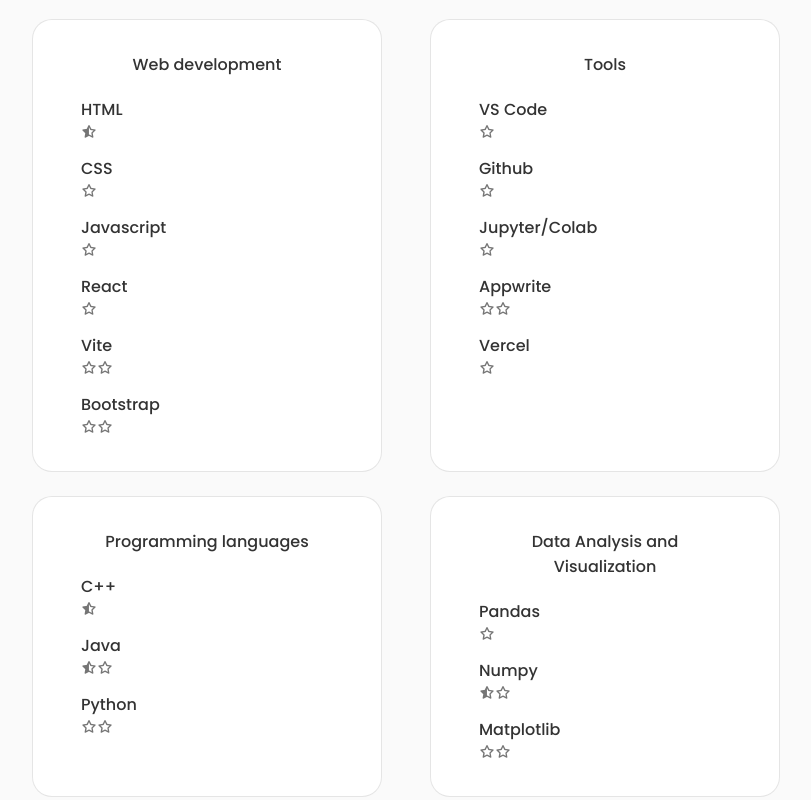
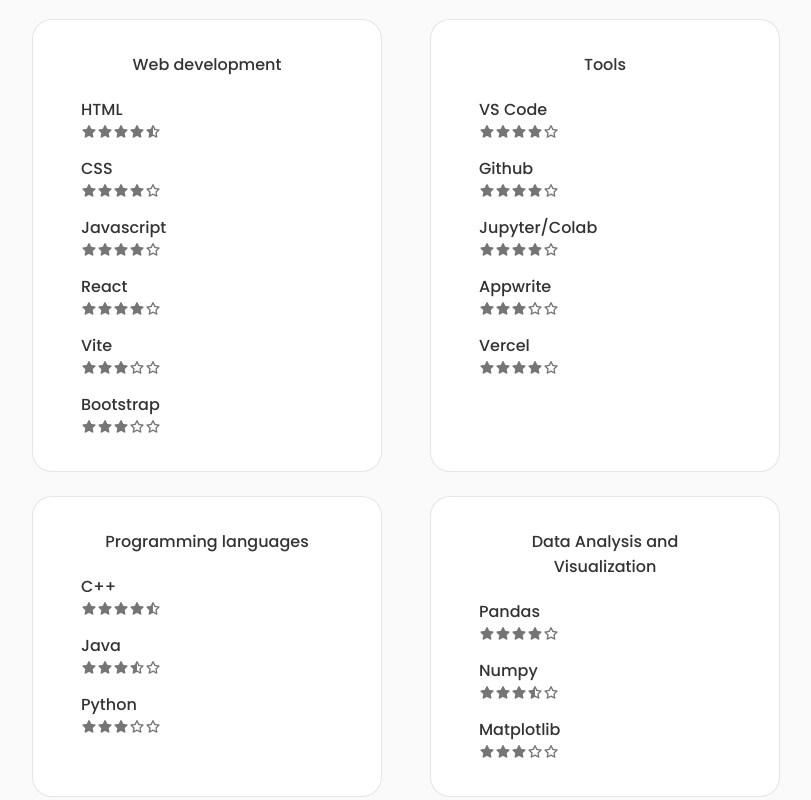
Before and after one commit to shubhamkumar755/my-portfolio-react, a React (Create React App) app: page / in a window 1280 px wide. Shown: the part 1540-2340 px from the top of the page, without its empty margins (234-1045 px from the left). Built offline with nearby package versions, Linux system fonts and the light colour scheme.

Commit message:
Update Skills.jsx

```diff
--- a/src/components/skills/Skills.jsx
+++ b/src/components/skills/Skills.jsx
@@ -24,10 +24,10 @@
                 <i className='bx bx-badge-check'></i>
                 <div>
                   <h3 className="skills__name">HTML</h3>
-                  <i className="uim uim-star"></i>
-                  <i className="uim uim-star"></i>
-                  <i className="uim uim-star"></i>
-                  <i className="uim uim-star"></i>
+                  <i className="uis uis-star"></i>
+                  <i className="uis uis-star"></i>
+                  <i className="uis uis-star"></i>
+                  <i className="uis uis-star"></i>
                   <i className="uis uis-star-half-alt"></i>
                 </div>
               </div>
@@ -36,10 +36,10 @@
                 <i className='bx bx-badge-check'></i>
                 <div>
                   <h3 className="skills__name">CSS</h3>
-                  <i className="uim uim-star"></i>
-                  <i className="uim uim-star"></i>
-                  <i className="uim uim-star"></i>
-                  <i className="uim uim-star"></i>
+                  <i className="uis uis-star"></i>
+                  <i className="uis uis-star"></i>
+                  <i className="uis uis-star"></i>
+                  <i className="uis uis-star"></i>
                   <i className="uil uil-favorite"></i>
                 </div>
               </div>
@@ -48,10 +48,10 @@
                 <i className='bx bx-badge-check'></i>
                 <div>
                   <h3 className="skills__name">Javascript</h3>
-                  <i className="uim uim-star"></i>
-                  <i className="uim uim-star"></i>
-                  <i className="uim uim-star"></i>
-                  <i className="uim uim-star"></i>
+                  <i className="uis uis-star"></i>
+                  <i className="uis uis-star"></i>
+                  <i className="uis uis-star"></i>
+                  <i className="uis uis-star"></i>
                   <i className="uil uil-favorite"></i>
                 </div>
               </div>
@@ -60,10 +60,10 @@
                 <i className='bx bx-badge-check'></i>
                 <div>
                   <h3 className="skills__name">React</h3>
-                  <i className="uim uim-star"></i>
-                  <i className="uim uim-star"></i>
-                  <i className="uim uim-star"></i>
-                  <i className="uim uim-star"></i>
+                  <i className="uis uis-star"></i>
+                  <i className="uis uis-star"></i>
+                  <i className="uis uis-star"></i>
+                  <i className="uis uis-star"></i>
                   <i className="uil uil-favorite"></i>
                 </div>
               </div>
@@ -72,9 +72,9 @@
                 <i className='bx bx-badge-check'></i>
                 <div>
                   <h3 className="skills__name">Vite</h3>
-                  <i className="uim uim-star"></i>
-                  <i className="uim uim-star"></i>
-                  <i className="uim uim-star"></i>
+                  <i className="uis uis-star"></i>
+                  <i className="uis uis-star"></i>
+                  <i className="uis uis-star"></i>
                   <i className="uil uil-favorite"></i>
                   <i className="uil uil-favorite"></i>
                 </div>
@@ -84,9 +84,9 @@
                 <i className='bx bx-badge-check'></i>
                 <div>
                   <h3 className="skills__name">Bootstrap</h3>
-                  <i className="uim uim-star"></i>
-                  <i className="uim uim-star"></i>
-                  <i className="uim uim-star"></i>
+                  <i className="uis uis-star"></i>
+                  <i className="uis uis-star"></i>
+                  <i className="uis uis-star"></i>
                   <i className="uil uil-favorite"></i>
                   <i className="uil uil-favorite"></i>
                 </div>
@@ -108,10 +108,10 @@
                 <i className='bx bx-badge-check'></i>
                 <div>
                   <h3 className="skills__name">VS Code</h3>
-                  <i className="uim uim-star"></i>
-                  <i className="uim uim-star"></i>
-                  <i className="uim uim-star"></i>
-                  <i className="uim uim-star"></i>
+                  <i className="uis uis-star"></i>
+                  <i className="uis uis-star"></i>
+                  <i className="uis uis-star"></i>
+                  <i className="uis uis-star"></i>
                   <i className="uil uil-favorite"></i>
                 </div>
               </div>
@@ -120,10 +120,10 @@
                 <i className='bx bx-badge-check'></i>
                 <div>
                   <h3 className="skills__name">Github</h3>
-                  <i className="uim uim-star"></i>
-                  <i className="uim uim-star"></i>
-                  <i className="uim uim-star"></i>
-                  <i className="uim uim-star"></i>
+                  <i className="uis uis-star"></i>
+                  <i className="uis uis-star"></i>
+                  <i className="uis uis-star"></i>
+                  <i className="uis uis-star"></i>
                   <i className="uil uil-favorite"></i>
                 </div>
               </div>
@@ -132,10 +132,10 @@
                 <i className='bx bx-badge-check'></i>
                 <div>
                   <h3 className="skills__name">Jupyter/Colab</h3>
-                  <i className="uim uim-star"></i>
-                  <i className="uim uim-star"></i>
-                  <i className="uim uim-star"></i>
-                  <i className="uim uim-star"></i>
+                  <i className="uis uis-star"></i>
+                  <i className="uis uis-star"></i>
+                  <i className="uis uis-star"></i>
+                  <i className="uis uis-star"></i>
                   <i className="uil uil-favorite"></i>
                 </div>
               </div>
@@ -144,9 +144,9 @@
                 <i className='bx bx-badge-check'></i>
                 <div>
                   <h3 className="skills__name">Appwrite</h3>
-                  <i className="uim uim-star"></i>
-                  <i className="uim uim-star"></i>
-                  <i className="uim uim-star"></i>
+                  <i className="uis uis-star"></i>
+                  <i className="uis uis-star"></i>
+                  <i className="uis uis-star"></i>
                   <i className="uil uil-favorite"></i>
                   <i className="uil uil-favorite"></i>
                 </div>
@@ -156,10 +156,10 @@
                 <i className='bx bx-badge-check'></i>
                 <div>
                   <h3 className="skills__name">Vercel</h3>
-                  <i className="uim uim-star"></i>
-                  <i className="uim uim-star"></i>
-                  <i className="uim uim-star"></i>
-                  <i className="uim uim-star"></i>
+                  <i className="uis uis-star"></i>
+                  <i className="uis uis-star"></i>
+                  <i className="uis uis-star"></i>
+                  <i className="uis uis-star"></i>
                   <i className="uil uil-favorite"></i>
                 </div>
               </div>
@@ -182,10 +182,10 @@
                 <i className='bx bx-badge-check'></i>
                 <div>
                   <h3 className="skills__name">C++</h3>
-                  <i className="uim uim-star"></i>
-                  <i className="uim uim-star"></i>
-                  <i className="uim uim-star"></i>
-                  <i className="uim uim-star"></i>
+                  <i className="uis uis-star"></i>
+                  <i className="uis uis-star"></i>
+                  <i className="uis uis-star"></i>
+                  <i className="uis uis-star"></i>
                   <i className="uis uis-star-half-alt"></i>
                 </div>
               </div>
@@ -194,9 +194,9 @@
                 <i className='bx bx-badge-check'></i>
                 <div>
                   <h3 className="skills__name">Java</h3>
-                  <i className="uim uim-star"></i>
-                  <i className="uim uim-star"></i>
-                  <i className="uim uim-star"></i>
+                  <i className="uis uis-star"></i>
+                  <i className="uis uis-star"></i>
+                  <i className="uis uis-star"></i>
                   <i className="uis uis-star-half-alt"></i>
                   <i className="uil uil-favorite"></i>
                 </div>
@@ -206,9 +206,9 @@
                 <i className='bx bx-badge-check'></i>
                 <div>
                   <h3 className="skills__name">Python</h3>
-                  <i className="uim uim-star"></i>
-                  <i className="uim uim-star"></i>
-                  <i className="uim uim-star"></i>
+                  <i className="uis uis-star"></i>
+                  <i className="uis uis-star"></i>
+                  <i className="uis uis-star"></i>
                   <i className="uil uil-favorite"></i>
                   <i className="uil uil-favorite"></i>
                 </div>
@@ -230,10 +230,10 @@
                 <i className='bx bx-badge-check'></i>
                 <div>
                   <h3 className="skills__name">Pandas</h3>
-                  <i className="uim uim-star"></i>
-                  <i className="uim uim-star"></i>
-                  <i className="uim uim-star"></i>
-                  <i className="uim uim-star"></i>
+                  <i className="uis uis-star"></i>
+                  <i className="uis uis-star"></i>
+                  <i className="uis uis-star"></i>
+                  <i className="uis uis-star"></i>
                   <i className="uil uil-favorite"></i>
                 </div>
               </div>
@@ -242,9 +242,9 @@
                 <i className='bx bx-badge-check'></i>
                 <div>
                   <h3 className="skills__name">Numpy</h3>
-                  <i className="uim uim-star"></i>
-                  <i className="uim uim-star"></i>
-                  <i className="uim uim-star"></i>
+                  <i className="uis uis-star"></i>
+                  <i className="uis uis-star"></i>
+                  <i className="uis uis-star"></i>
                   <i className="uis uis-star-half-alt"></i>
                   <i className="uil uil-favorite"></i>
                 </div>
@@ -254,9 +254,9 @@
                 <i className='bx bx-badge-check'></i>
                 <div>
                   <h3 className="skills__name">Matplotlib</h3>
-                  <i className="uim uim-star"></i>
-                  <i className="uim uim-star"></i>
-                  <i className="uim uim-star"></i>
+                  <i className="uis uis-star"></i>
+                  <i className="uis uis-star"></i>
+                  <i className="uis uis-star"></i>
                   <i className="uil uil-favorite"></i>
                   <i className="uil uil-favorite"></i>
                 </div>
@@ -280,10 +280,10 @@
                 <i className='bx bx-badge-check'></i>
                 <div>
                   <h3 className="skills__name">Scikit-learn</h3>
-                  <i className="uim uim-star"></i>
-                  <i className="uim uim-star"></i>
-                  <i className="uim uim-star"></i>
-                  <i className="uim uim-star"></i>
+                  <i className="uis uis-star"></i>
+                  <i className="uis uis-star"></i>
+                  <i className="uis uis-star"></i>
+                  <i className="uis uis-star"></i>
                   <i className="uil uil-favorite"></i>
                 </div>
               </div>
@@ -292,9 +292,9 @@
                 <i className='bx bx-badge-check'></i>
                 <div>
                   <h3 className="skills__name">TensorFlow</h3>
-                  <i className="uim uim-star"></i>
-                  <i className="uim uim-star"></i>
-                  <i className="uim uim-star"></i>
+                  <i className="uis uis-star"></i>
+                  <i className="uis uis-star"></i>
+                  <i className="uis uis-star"></i>
                   <i className="uil uil-favorite"></i>
                   <i className="uil uil-favorite"></i>
                 </div>
@@ -304,9 +304,9 @@
                 <i className='bx bx-badge-check'></i>
                 <div>
                   <h3 className="skills__name">Keras</h3>
-                  <i className="uim uim-star"></i>
-                  <i className="uim uim-star"></i>
-                  <i className="uim uim-star"></i>
+                  <i className="uis uis-star"></i>
+                  <i className="uis uis-star"></i>
+                  <i className="uis uis-star"></i>
                   <i className="uil uil-favorite"></i>
                   <i className="uil uil-favorite"></i>
                 </div>
```
